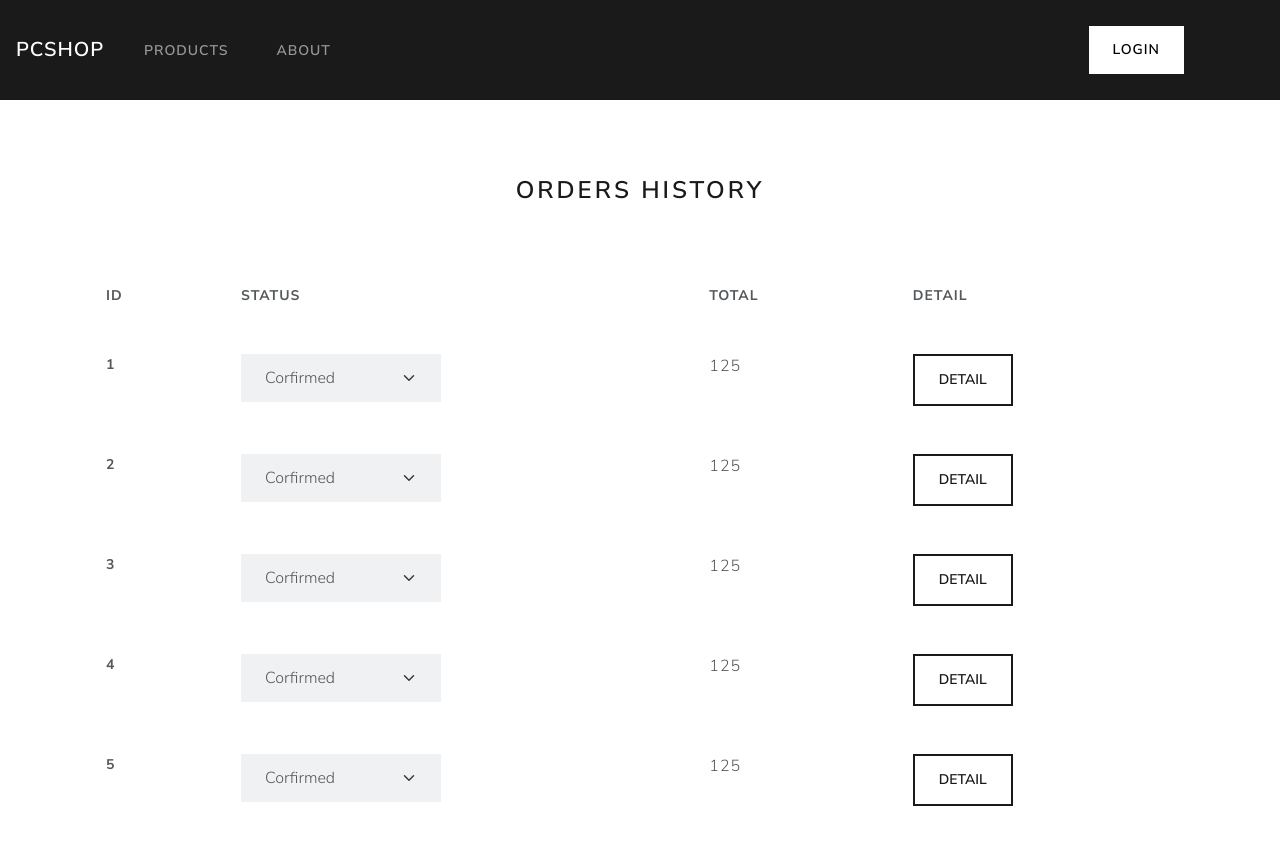
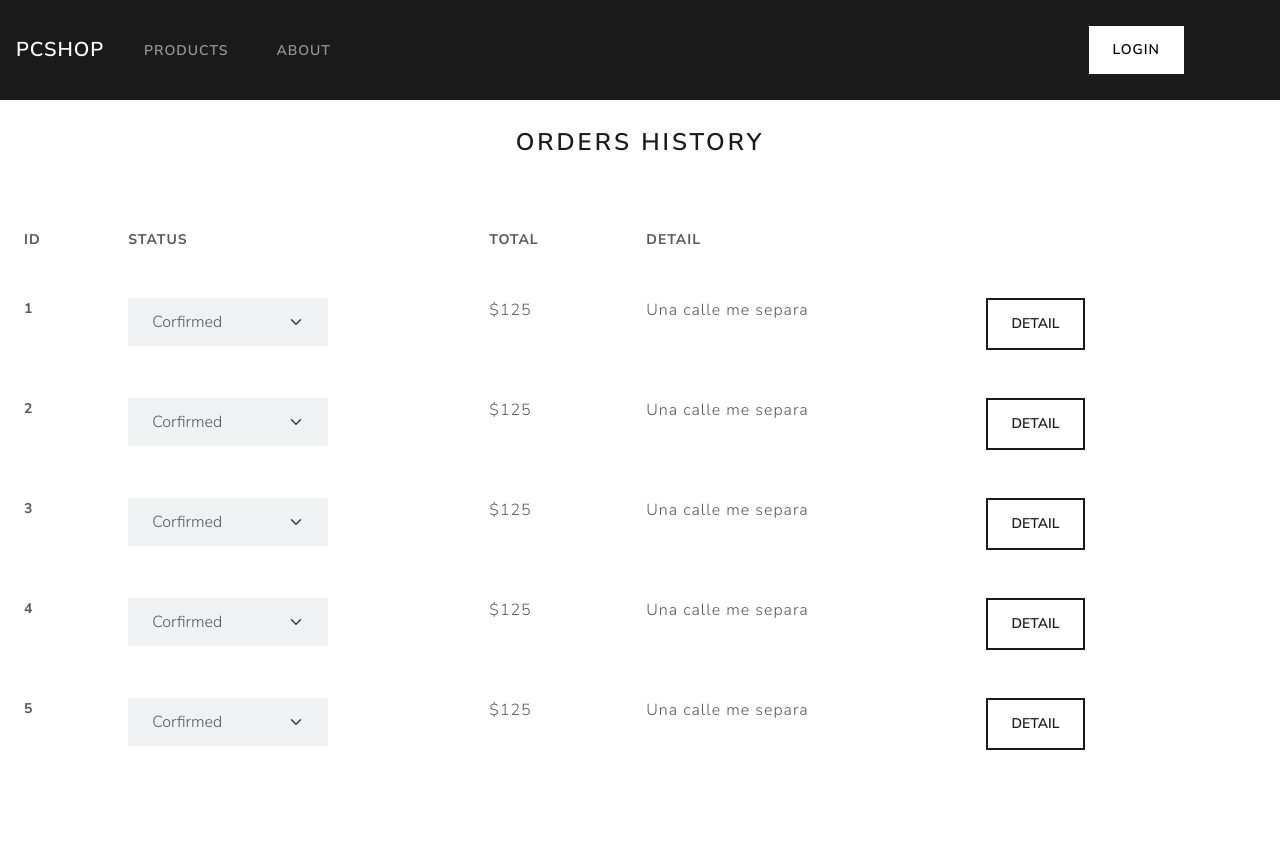
Before and after one commit to nmacenco/Ecommerce-Project, a React (Create React App) app in the folder client/: page /ordersAdmin in a window 1280 px wide. After the commit the page ends 800 px from the top, so only its background shows below. Built offline with nearby package versions, Linux system fonts and the light colour scheme.

Commit message:
Order history

```diff
--- a/client/src/components/admin/ordersAdmin/OrdersAdmin.tsx
+++ b/client/src/components/admin/ordersAdmin/OrdersAdmin.tsx
@@ -7,11 +7,33 @@ import { Table } from "./OrderAdminStyles";
 
 const ordenes = [
   {
-    id: 1 ,
+    id: 1,
     total_amount: 125,
-    email_address: 'prueba@hotmail.com' ,
-    status: 'Confirmed' ,
-    user: 'Prueba Pruebita' ,
+    email_address: 'prueba@hotmail.com',
+    status: 'Confirmed',
+    user: 'Prueba Pruebita',
+    billing_address: 'Una calle me separa',
+    detail: [{
+      id: 2,
+      name: "Notebook",
+      quantity: 3,
+      amount: 500,
+      image: "https://thotcomputacion.com.uy/wp-content/uploads/2015/07/ath.jpg"
+    }, {
+      id: 4,
+      name: "PC",
+      quantity: 1,
+      amount: 2900,
+      image: "https://thotcomputacion.com.uy/wp-content/uploads/2015/07/ath.jpg"
+    }]
+
+  },
+  {
+    id: 2,
+    total_amount: 125,
+    email_address: 'prueba@hotmail.com',
+    status: 'Confirmed',
+    user: 'Prueba Pruebita',
     billing_address: 'Una calle me separa',
     detail: [
 
@@ -19,11 +41,11 @@ const ordenes = [
 
   },
   {
-    id: 2 ,
+    id: 3,
     total_amount: 125,
-    email_address: 'prueba@hotmail.com' ,
-    status: 'Confirmed' ,
-    user: 'Prueba Pruebita' ,
+    email_address: 'prueba@hotmail.com',
+    status: 'Confirmed',
+    user: 'Prueba Pruebita',
     billing_address: 'Una calle me separa',
     detail: [
 
@@ -31,11 +53,11 @@ const ordenes = [
 
   },
   {
-    id: 3 ,
+    id: 4,
     total_amount: 125,
-    email_address: 'prueba@hotmail.com' ,
-    status: 'Confirmed' ,
-    user: 'Prueba Pruebita' ,
+    email_address: 'prueba@hotmail.com',
+    status: 'Confirmed',
+    user: 'Prueba Pruebita',
     billing_address: 'Una calle me separa',
     detail: [
 
@@ -43,23 +65,11 @@ const ordenes = [
 
   },
   {
-    id: 4 ,
+    id: 5,
     total_amount: 125,
-    email_address: 'prueba@hotmail.com' ,
-    status: 'Confirmed' ,
-    user: 'Prueba Pruebita' ,
-    billing_address: 'Una calle me separa',
-    detail: [
-
-    ]
-
-  },
-  {
-    id: 5 ,
-    total_amount: 125,
-    email_address: 'prueba@hotmail.com' ,
-    status: 'Confirmed' ,
-    user: 'Prueba Pruebita' ,
+    email_address: 'prueba@hotmail.com',
+    status: 'Confirmed',
+    user: 'Prueba Pruebita',
     billing_address: 'Una calle me separa',
     detail: [
 
@@ -70,12 +80,13 @@ const ordenes = [
 
 const OrdersAdmin = (): JSX.Element => {
   const dispatch = useDispatch()
-    useEffect (()=>{
+  useEffect(() => {
     // dispatch(getOrdersAdmin())
-    } , [])
+  }, [])
 
   return (
-      <div className="container d-flex flex-column">
+    // <div className="container d-flex flex-column">
+    <div className="accordion" id="accordionExample">
       <h3 className="text-center mt-5">Orders History</h3>
       <Table className="table table-hover mt-5">
         <thead>
@@ -86,24 +97,18 @@ const OrdersAdmin = (): JSX.Element => {
             <th scope="col">DETAIL</th>
           </tr>
         </thead>
-          <tbody>
         {
-              ordenes && ordenes.map((order , i) => {
-                return (
-                  <OrderAdminRow
-                    key = {i}
-                    id = {order.id}
-                    status = {order.status}
-                    total = {order.total_amount}
-                    detail = {order.detail}
+          ordenes.map(order => {
+            return <OrderAdminRow
+              key={order.id}
+              id={order.id}
+              total={order.total_amount}
+              status={order.status}
+              detail={order.detail}
+              billing_address={order.billing_address}
             />
-
-                )
-
           })
         }
-
-          </tbody>
       </Table>
     </div>
   );
--- a/client/src/components/admin/ordersAdmin/orderAdminRow/OrderAdminRow.tsx
+++ b/client/src/components/admin/ordersAdmin/orderAdminRow/OrderAdminRow.tsx
@@ -1,13 +1,25 @@
 import React, { useEffect, useState } from "react";
 import { useDispatch } from "react-redux";
+import { Link } from "react-router-dom";
 import { useLocalStorage } from "../../../../helpers/useLocalStorage";
 import { updateOrderStatus } from "../../../../redux/actions/ordersAdmin";
+import { Img } from "../../../users/ordersHistory/OrdersHistoryStyle";
 import { Select } from "./OrderAdminRowStyles";
+
+interface Detail_Props {
+  id: number;
+  name: string;
+  quantity: number;
+  amount: number;
+  image: string;
+}
+
 interface Props {
   id: number;
   status: string;
   total: number;
-  detail: any[];
+  billing_address: string;
+  detail: Detail_Props[];
 }
 
 export interface STATUS {
@@ -15,7 +27,7 @@ export interface STATUS {
 }
 
 const statusArray: string[] = ['Corfirmed', 'Prosesing', 'Canceled', 'Dispatched', 'Completed']
-const OrderAdminRow = ({ id, status, total, detail }: Props): JSX.Element => {
+const OrderAdminRow = ({ id, status, total, billing_address, detail }: Props): JSX.Element => {
   const dispatch = useDispatch()
   const [userInStorage, setUserInStorage] = useLocalStorage('USER_LOGGED', '')
   const [statusOrder, setStatusOrder] = useState<STATUS>({
@@ -35,8 +47,34 @@ const OrderAdminRow = ({ id, status, total, detail }: Props): JSX.Element => {
     }
   }
   return (
+    // <tr>
+    //   <th scope="row"> {id} </th>
+    //   <td>
+    // <Select
+    //   defaultValue={`${status}`}
+    //   className="form-select"
+    //   onChange={(e) => handleChange(e)}
+    // >
+    //   {/* <option disabled hidden>
+    //   {`${status}`}
+    //   </option> */}
+    //   {
+    //     statusArray.map((s, i: number) => {
+    //       return <option key={i} value={`${s}`} > {s} </option>
+    //     })
+    //   }
+
+    // </Select>
+
+    //   </td>
+    //   <td> {total} </td>
+    //   <td>
+    //     <button className="btn btn-outline-primary">Detail</button>
+    //   </td>
+    // </tr>
+    <tbody>
       <tr>
-      <th scope="row"> {id} </th>
+        <th scope="row">{id}</th>
         <td>
           <Select
             defaultValue={`${status}`}
@@ -52,14 +90,26 @@ const OrderAdminRow = ({ id, status, total, detail }: Props): JSX.Element => {
               })
             }
 
-        </Select>
-
-      </td>
-      <td> {total} </td>
-      <td>
-        <button className="btn btn-outline-primary">Detail</button>
+          </Select></td>
+        <td>${total}</td>
+        <td>{billing_address}</td>
+        <td><button className="btn btn-outline-primary" type="button" data-bs-toggle="collapse" data-bs-target={`#collapse${id}`} aria-expanded="false" aria-controls="collapse">Detail</button></td>
+      </tr>
+      {
+        detail.map(product => {
+          return <tr key={product.id} id={`collapse${id}`} className="accordion-collapse collapse align-items-center" aria-labelledby="headingOne" data-bs-parent="#accordionExample">
+            <td><Img src={product.image} /></td>
+            <td><Link to={`/detail/${id}`}>{product.name}</Link></td>
+            <td>${product.amount}</td>
+            <td>Quantity: {product.quantity}</td>
+            <td><Link to='/products' className="btn btn-primary btn-sm">
+              Review
+            </Link>
             </td>
           </tr>
+        })
+      }
+    </tbody>
   );
 };
 
--- a/client/src/components/users/ordersHistory/OrdersHistory.tsx
+++ b/client/src/components/users/ordersHistory/OrdersHistory.tsx
@@ -20,35 +20,117 @@ const OrdersHistory = (): JSX.Element => {
     (order: Order) => order.status !== "PENDING"
   );
 
+
+  const objOrder = [
+    {
+      id: 1,
+      total_amount: 125,
+      email_address: 'prueba@hotmail.com',
+      status: 'Confirmed',
+      user: 'Prueba Pruebita',
+      billing_address: 'Una calle me separa',
+      detail: [{
+        id: 2,
+        name: "Notebook",
+        quantity: 3,
+        amount: 500,
+        image: "https://thotcomputacion.com.uy/wp-content/uploads/2015/07/ath.jpg"
+      }, {
+        id: 4,
+        name: "PC",
+        quantity: 1,
+        amount: 2900,
+        image: "https://thotcomputacion.com.uy/wp-content/uploads/2015/07/ath.jpg"
+      }]
+
+    },
+    {
+      id: 2,
+      total_amount: 125,
+      email_address: 'prueba@hotmail.com',
+      status: 'Confirmed',
+      user: 'Prueba Pruebita',
+      billing_address: 'Una calle me separa',
+      detail: [
+
+      ]
+
+    },
+    {
+      id: 3,
+      total_amount: 125,
+      email_address: 'prueba@hotmail.com',
+      status: 'Confirmed',
+      user: 'Prueba Pruebita',
+      billing_address: 'Una calle me separa',
+      detail: [
+
+      ]
+
+    },
+    {
+      id: 4,
+      total_amount: 125,
+      email_address: 'prueba@hotmail.com',
+      status: 'Confirmed',
+      user: 'Prueba Pruebita',
+      billing_address: 'Una calle me separa',
+      detail: [
+
+      ]
+
+    },
+    {
+      id: 5,
+      total_amount: 125,
+      email_address: 'prueba@hotmail.com',
+      status: 'Confirmed',
+      user: 'Prueba Pruebita',
+      billing_address: 'Una calle me separa',
+      detail: [{
+        id: 2,
+        name: "Notebook",
+        quantity: 3,
+        amount: 500,
+        image: "https://thotcomputacion.com.uy/wp-content/uploads/2015/07/ath.jpg"
+      }, {
+        id: 4,
+        name: "PC",
+        quantity: 1,
+        amount: 2900,
+        image: "https://thotcomputacion.com.uy/wp-content/uploads/2015/07/ath.jpg"
+      }]
+
+    },
+  ]
+
   return (
-    <div className="container d-flex flex-column">
-      <h3 className="text-center mt-5">Orders History</h3>
-      {!filteredOrders.length ? (
-        <h4 className="text-center mt-5 pt-5"> No orders done yet.</h4>
-      ) : (
+    <div className="accordion" id="accordionExample">
       <Table className="table table-hover mt-5">
         <thead>
           <tr>
             <th scope="col">ID</th>
             <th scope="col">STATUS</th>
             <th scope="col">TOTAL</th>
+            <th scope="col">ADDRESS</th>
             <th scope="col">DETAIL</th>
           </tr>
         </thead>
-          <tbody>
-            {Orders.map((order: Order) => {
-              order.status !== "PENDING" && (
-                <OrderRow
+        {
+          objOrder.map(order => {
+            return <OrderRow
+              key={order.id}
               id={order.id}
               totalAmount={order.total_amount}
               status={order.status}
+              billing_address={order.billing_address}
+              detail={order.detail}
             />
-              );
-            })}
-          </tbody>
+          })
+        }
+
       </Table>
-      )}
-    </div>
+    </div >
   );
 };
 
--- a/client/src/components/users/ordersHistory/OrdersHistoryStyle.ts
+++ b/client/src/components/users/ordersHistory/OrdersHistoryStyle.ts
@@ -8,3 +8,7 @@ export const Table = styled.table`
   width: 100%;
   max-width: 1200px;
 `;
+
+export const Img = styled.img`
+  height: 70px;
+`;
--- a/client/src/components/users/ordersHistory/orderRow/OrderRow.tsx
+++ b/client/src/components/users/ordersHistory/orderRow/OrderRow.tsx
@@ -1,19 +1,48 @@
 import React from "react";
+import { Link } from "react-router-dom";
+import { Img } from "../OrdersHistoryStyle";
+
+interface Detail_Props {
+  id: number;
+  name: string;
+  quantity: number;
+  amount: number;
+  image: string;
+}
 
 interface Props {
   id: number;
   totalAmount: number;
   status: string;
+  billing_address: string;
+  detail: Detail_Props[];
 }
 
-const OrderRow = ({id,totalAmount,status}: Props): JSX.Element => {
-    return(
+const OrderRow = ({ id, totalAmount, status, billing_address, detail }: Props): JSX.Element => {
+  return (
+    <tbody>
       <tr>
         <th scope="row">{id}</th>
         <td>{status}</td>
         <td>${totalAmount}</td>
-            <td><button className="btn btn-outline-primary">Detail</button></td>
+        <td>{billing_address}</td>
+        <td><button className="btn btn-outline-primary" type="button" data-bs-toggle="collapse" data-bs-target={`#collapse${id}`} aria-expanded="false" aria-controls="collapse">Detail</button></td>
       </tr>
+      {
+        detail.map(product => {
+          return <tr key={product.id} id={`collapse${id}`} className="accordion-collapse collapse align-items-center" aria-labelledby="headingOne" data-bs-parent="#accordionExample">
+            <td><Img src={product.image} /></td>
+            <td><Link to={`/detail/${id}`}>{product.name}</Link></td>
+            <td>${product.amount}</td>
+            <td>Quantity: {product.quantity}</td>
+            <td><Link to='/products' className="btn btn-primary btn-sm">
+              Review
+            </Link>
+            </td>
+          </tr>
+        })
+      }
+    </tbody>
   )
 }
 
```
Also changed, not shown: 1 other file (tests, documents, lock files or other folders). Lines whose indentation alone changed are shown as unchanged.
